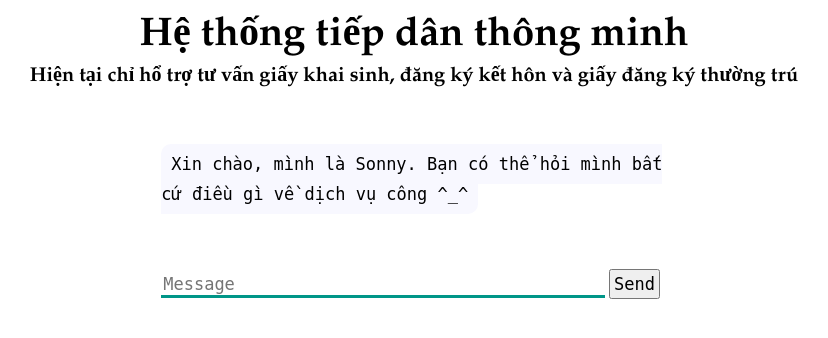
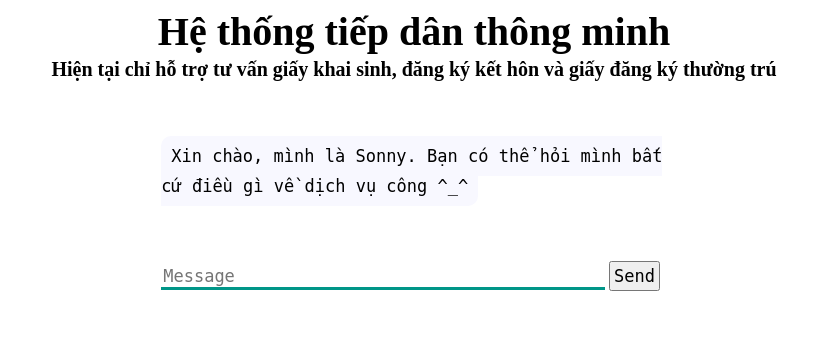
Before and after one commit to minhquan23102000/he-thong-tiep-dan, a Flask app: page / in a window 1280 px wide. Shown: the top 338 px of the page, without its empty margins (226-1054 px from the left). Run offline with Flask 2, Linux system fonts and the light colour scheme; some libraries are stand-ins or nearby versions.

Commit message:
Small fix

```diff
--- a/chatbot/vietnamese_stopwords.txt
+++ b/chatbot/vietnamese_stopwords.txt
@@ -2,7 +2,6 @@ giấy
 giấy tờ
 văn bản
 tờ khai
-tờ
 thủ tục
 đơn
 giấy phép
--- a/website/__init__.py
+++ b/website/__init__.py
@@ -25,7 +25,7 @@ def create_app():
 
 
     #Retrain chatbot
-    # # from chatbot import bot
+    # from chatbot import bot
     # check = ""
     # while (check != 'Y' and check != 'N'):
     #     check = input("Train lại chatbot? Y:N\n")
--- a/website/static/css/chatbot.css
+++ b/website/static/css/chatbot.css
@@ -1,5 +1,5 @@
 body {
-    font-family: Garamond;
+    font-family: 'Times New Roman', Times, serif;
 }
 
 h1 {
--- a/website/templates/home.html
+++ b/website/templates/home.html
@@ -6,7 +6,7 @@
   </head>
   <body>
     <h1>Hệ thống tiếp dân thông minh</h1>
-    <h3>Hiện tại chỉ hổ trợ tư vấn giấy khai sinh, đăng ký kết hôn và giấy đăng ký thường trú</h3>
+    <h3>Hiện tại chỉ hỗ trợ tư vấn giấy khai sinh, đăng ký kết hôn và giấy đăng ký thường trú</h3>
     <div>
       <div id="chatbox">
         <p class="botText"><span>Xin chào, mình là Sonny. Bạn có thể hỏi mình bất cứ điều gì về dịch vụ công ^_^</span></p>
--- a/website/views.py
+++ b/website/views.py
@@ -25,7 +25,7 @@ def chatbot_reponse(msg: str):
 
 
     #Google search this paper if bot does not know about it
-    flag_words = ['thủ tục', 'hành chính', 'giấy tờ', 'đơn', 'giấy phép', 'đăng ký', 'văn bản']
+    flag_words = ['thủ tục', 'hành chính', 'giấy tờ', 'đơn', 'giấy phép', 'đăng ký', 'văn bản', 'biên bản']
     if reponse == bot.DEFAULT_REPONSE:
         from pyvi import ViTokenizer
         words = ViTokenizer.tokenize(msg)
```
Also changed, not shown: chatbot/corpus/khai_sinh.yml (+5 -3 lines), website/database.db.
